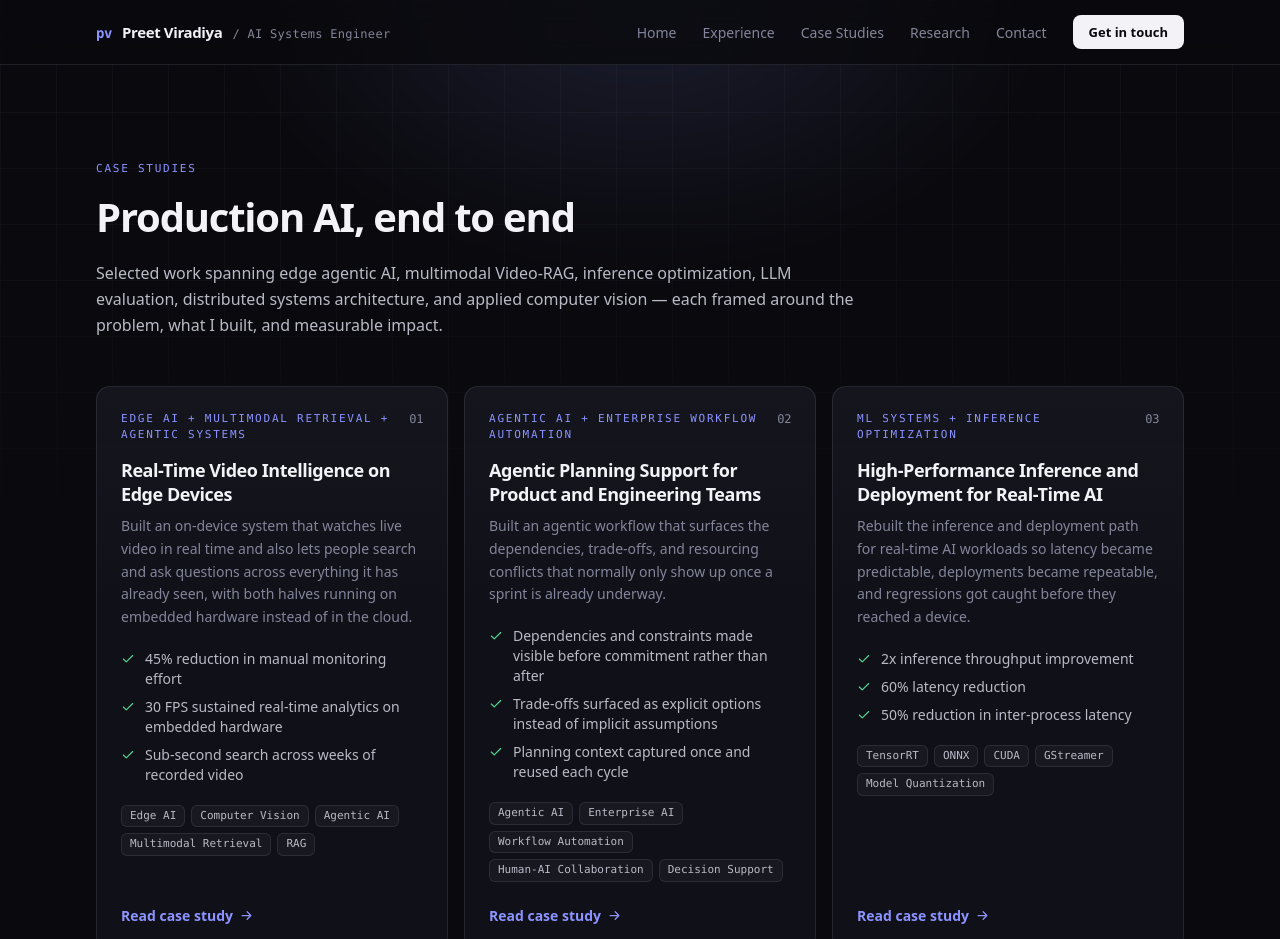
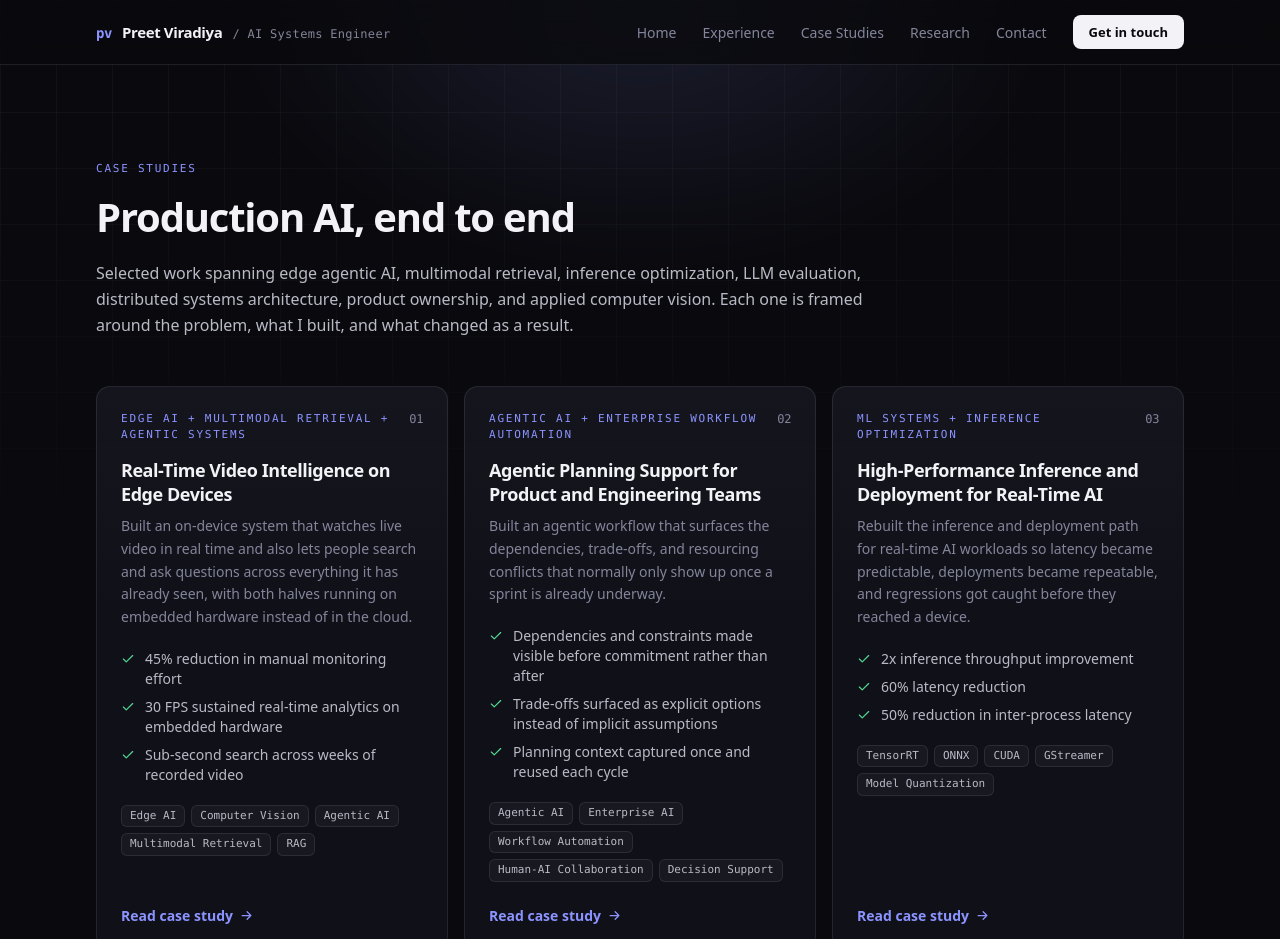
Before and after one commit to pinakin7/pinakin7.github.io, an Astro site: page /case-studies in a window 1280 px wide. Shown: the top 939 px of the page. Built offline with nearby package versions, Linux system fonts and the light colour scheme; Astro itself is replaced by a stand-in of ours.

Commit message:
Update lede description in PageHeader for clarity and precision

```diff
--- a/src/pages/case-studies/index.astro
+++ b/src/pages/case-studies/index.astro
@@ -30,7 +30,7 @@ const ordered = studies
     <PageHeader
       eyebrow="Case studies"
       title="Production AI, end to end"
-      lede="Selected work spanning edge agentic AI, multimodal Video-RAG, inference optimization, LLM evaluation, distributed systems architecture, and applied computer vision — each framed around the problem, what I built, and measurable impact."
+      lede="Selected work spanning edge agentic AI, multimodal retrieval, inference optimization, LLM evaluation, distributed systems architecture, product ownership, and applied computer vision. Each one is framed around the problem, what I built, and what changed as a result."
     />
 
     <div class="mt-12 grid gap-4 sm:grid-cols-2 lg:grid-cols-3">
```
